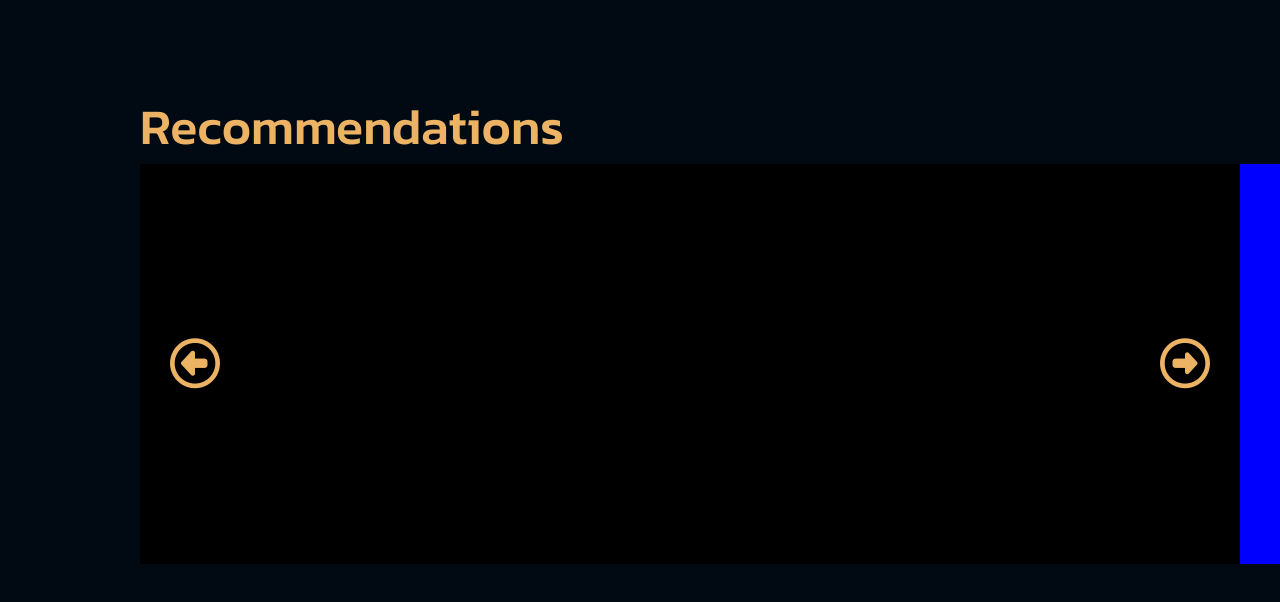
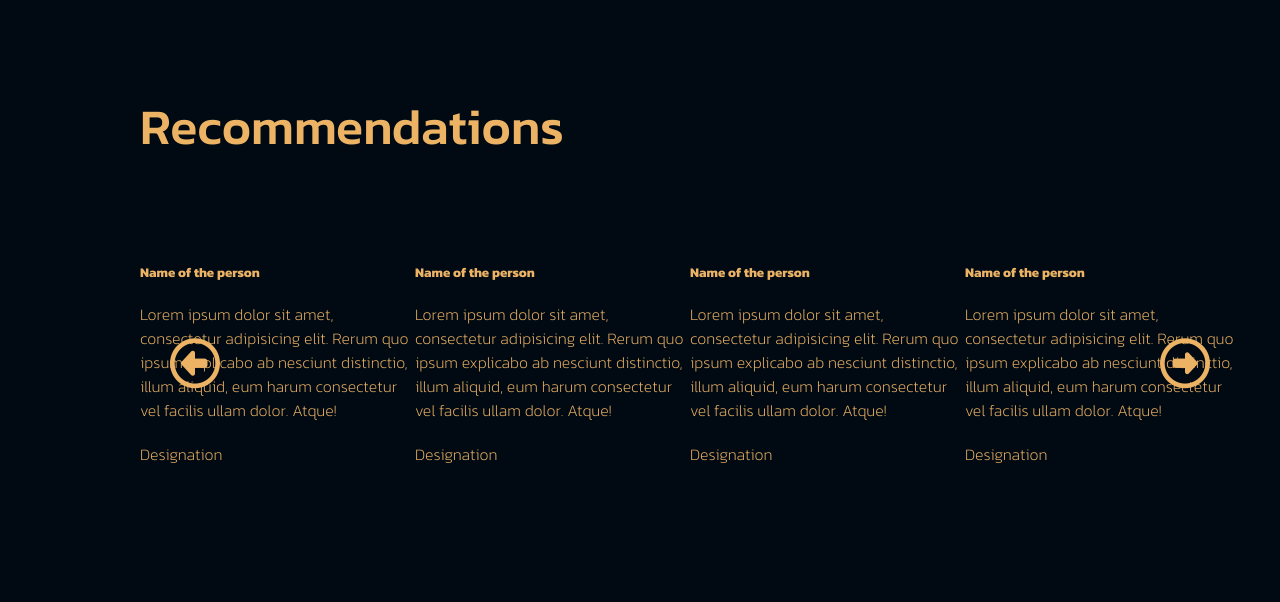
Before and after one commit to prahnu/portfolio-website-march, a website: page index.html in a window 1280 px wide. Shown: the part 3003-3605 px from the top of the page. Drawn offline with Linux system fonts and the light colour scheme; some icons are missing.

Commit message:
Lorem text in slider

```diff
--- a/index.html
+++ b/index.html
@@ -377,9 +377,108 @@
 					<div class="slider-container">
 						<div class="slider-btn-left"><i class="fa-regular fa-circle-left"></i></div>
 						<div class="slider-btn-right"><i class="fa-regular fa-circle-right"></i></div>
-						<div class="slide slide_1"></div>
-						<div class="slide slide_2"></div>
-						<div class="slide slide_3"></div>
+						<div class="slide slide_1">
+							<div class="slide-card">
+								<h5>Name of the person</h5>
+								<p>
+									Lorem ipsum dolor sit amet, consectetur adipisicing elit. Rerum quo ipsum explicabo ab nesciunt
+									distinctio, illum aliquid, eum harum consectetur vel facilis ullam dolor. Atque!
+								</p>
+								<p>Designation</p>
+							</div>
+							<div class="slide-card">
+								<h5>Name of the person</h5>
+								<p>
+									Lorem ipsum dolor sit amet, consectetur adipisicing elit. Rerum quo ipsum explicabo ab nesciunt
+									distinctio, illum aliquid, eum harum consectetur vel facilis ullam dolor. Atque!
+								</p>
+								<p>Designation</p>
+							</div>
+							<div class="slide-card">
+								<h5>Name of the person</h5>
+								<p>
+									Lorem ipsum dolor sit amet, consectetur adipisicing elit. Rerum quo ipsum explicabo ab nesciunt
+									distinctio, illum aliquid, eum harum consectetur vel facilis ullam dolor. Atque!
+								</p>
+								<p>Designation</p>
+							</div>
+							<div class="slide-card">
+								<h5>Name of the person</h5>
+								<p>
+									Lorem ipsum dolor sit amet, consectetur adipisicing elit. Rerum quo ipsum explicabo ab nesciunt
+									distinctio, illum aliquid, eum harum consectetur vel facilis ullam dolor. Atque!
+								</p>
+								<p>Designation</p>
+							</div>
+						</div>
+						<div class="slide slide_2">
+							<div class="slide-card">
+								<h5>Name of the person</h5>
+								<p>
+									Lorem ipsum dolor sit amet, consectetur adipisicing elit. Rerum quo ipsum explicabo ab nesciunt
+									distinctio, illum aliquid, eum harum consectetur vel facilis ullam dolor. Atque!
+								</p>
+								<p>Designation</p>
+							</div>
+							<div class="slide-card">
+								<h5>Name of the person</h5>
+								<p>
+									Lorem ipsum dolor sit amet, consectetur adipisicing elit. Rerum quo ipsum explicabo ab nesciunt
+									distinctio, illum aliquid, eum harum consectetur vel facilis ullam dolor. Atque!
+								</p>
+								<p>Designation</p>
+							</div>
+							<div class="slide-card">
+								<h5>Name of the person</h5>
+								<p>
+									Lorem ipsum dolor sit amet, consectetur adipisicing elit. Rerum quo ipsum explicabo ab nesciunt
+									distinctio, illum aliquid, eum harum consectetur vel facilis ullam dolor. Atque!
+								</p>
+								<p>Designation</p>
+							</div>
+							<div class="slide-card">
+								<h5>Name of the person</h5>
+								<p>
+									Lorem ipsum dolor sit amet, consectetur adipisicing elit. Rerum quo ipsum explicabo ab nesciunt
+									distinctio, illum aliquid, eum harum consectetur vel facilis ullam dolor. Atque!
+								</p>
+								<p>Designation</p>
+							</div>
+						</div>
+						<div class="slide slide_3">
+							<div class="slide-card">
+								<h5>Name of the person</h5>
+								<p>
+									Lorem ipsum dolor sit amet, consectetur adipisicing elit. Rerum quo ipsum explicabo ab nesciunt
+									distinctio, illum aliquid, eum harum consectetur vel facilis ullam dolor. Atque!
+								</p>
+								<p>Designation</p>
+							</div>
+							<div class="slide-card">
+								<h5>Name of the person</h5>
+								<p>
+									Lorem ipsum dolor sit amet, consectetur adipisicing elit. Rerum quo ipsum explicabo ab nesciunt
+									distinctio, illum aliquid, eum harum consectetur vel facilis ullam dolor. Atque!
+								</p>
+								<p>Designation</p>
+							</div>
+							<div class="slide-card">
+								<h5>Name of the person</h5>
+								<p>
+									Lorem ipsum dolor sit amet, consectetur adipisicing elit. Rerum quo ipsum explicabo ab nesciunt
+									distinctio, illum aliquid, eum harum consectetur vel facilis ullam dolor. Atque!
+								</p>
+								<p>Designation</p>
+							</div>
+							<div class="slide-card">
+								<h5>Name of the person</h5>
+								<p>
+									Lorem ipsum dolor sit amet, consectetur adipisicing elit. Rerum quo ipsum explicabo ab nesciunt
+									distinctio, illum aliquid, eum harum consectetur vel facilis ullam dolor. Atque!
+								</p>
+								<p>Designation</p>
+							</div>
+						</div>
 					</div>
 				</section>
 			</div>
--- a/sass/styles/_stylecode.scss
+++ b/sass/styles/_stylecode.scss
@@ -374,9 +374,10 @@
 	padding: 4rem;
 	.slider-container {
 		width: 100%;
-		background-color: red;
+		// background-color: red;
 		position: relative;
 		height: 40rem;
+		overflow: hidden;
 		.slider-btn-left {
 			position: absolute;
 			top: 50%;
@@ -393,25 +394,32 @@
 			font-size: 5rem;
 			z-index: 40;
 		}
+
 		.slide {
 			position: absolute;
 			height: 100%;
 			width: 100%;
 			top: 0;
 			left: 0;
-			background-color: green;
+			// background-color: green;
 			transition: 0.5s ease;
+			display: flex;
+			align-items: center;
 			&_1 {
 				transform: translateX(0);
-				background-color: black;
+				// background-color: black;
 			}
 			&_2 {
 				transform: translateX(100%);
-				background-color: blue;
+				// background-color: blue;
 			}
 			&_3 {
 				transform: translateX(200%);
-				background-color: yellow;
+				// background-color: yellow;
+			}
+
+			.slide-card {
+				flex: 1;
 			}
 		}
 	}
```
Also changed, not shown: css/styles.css.
